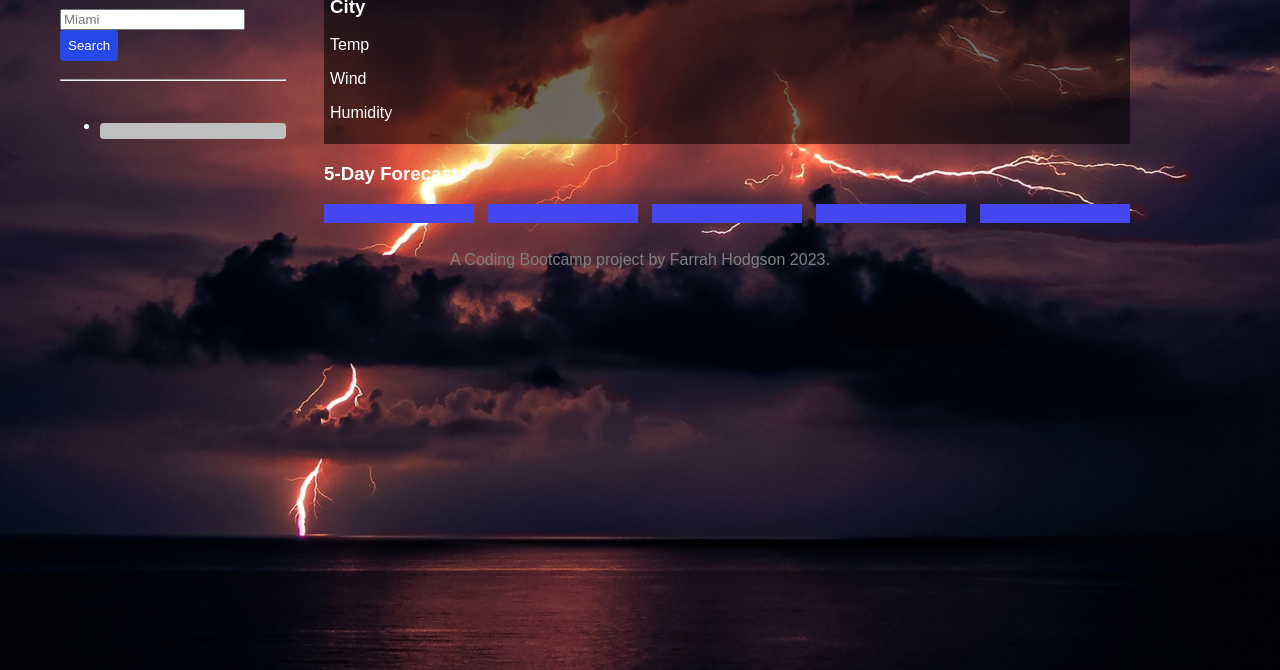
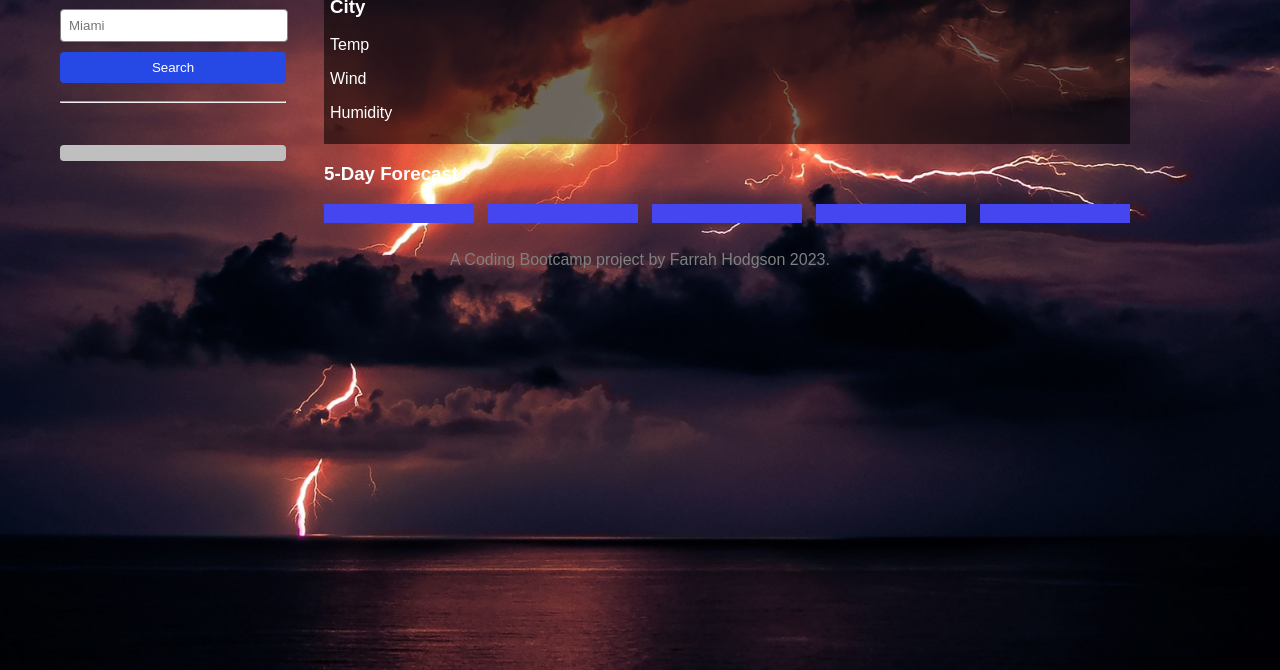
Before and after one commit to Firene11/lightning-weather-dashboard, a plain HTML site: page index.html in a window 1280 px wide. Shown: the part 130-800 px from the top of the page. Drawn offline with Linux system fonts and the light colour scheme; no server answers.

Commit message:
updated form elements style to reflect changes in new addition of form from html doc

```diff
--- a/style.css
+++ b/style.css
@@ -48,10 +48,11 @@ nav {
     padding-bottom: 10px;
 }
 
-#search-text {
+input {
     padding: 8px;
     border: 1px solid gray;
     border-radius: 4px;
+    width: 93%;
 }
 
 #search-button {
@@ -60,6 +61,8 @@ nav {
     color: white;
     padding: 8px;
     border: none;
+    width: 100%;
+    margin-top: 10px;
 }
 
 hr {
@@ -76,7 +79,11 @@ hr {
     border: none;
     padding: 8px;
     border-radius: 4px;
+}
 
+ul {
+    list-style-type: none;
+    padding-left: 0px;
 }
 
 #results {
```
